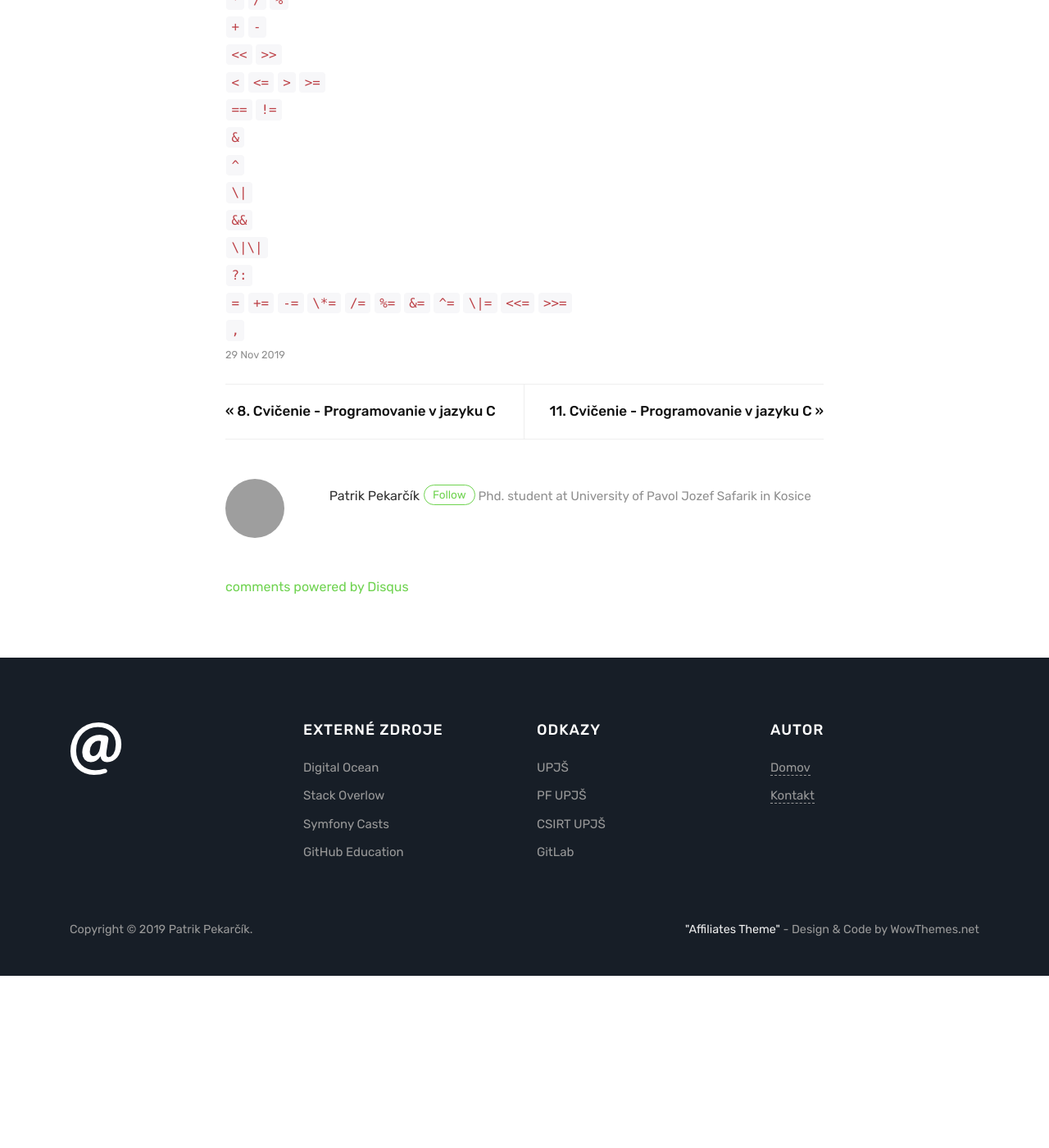
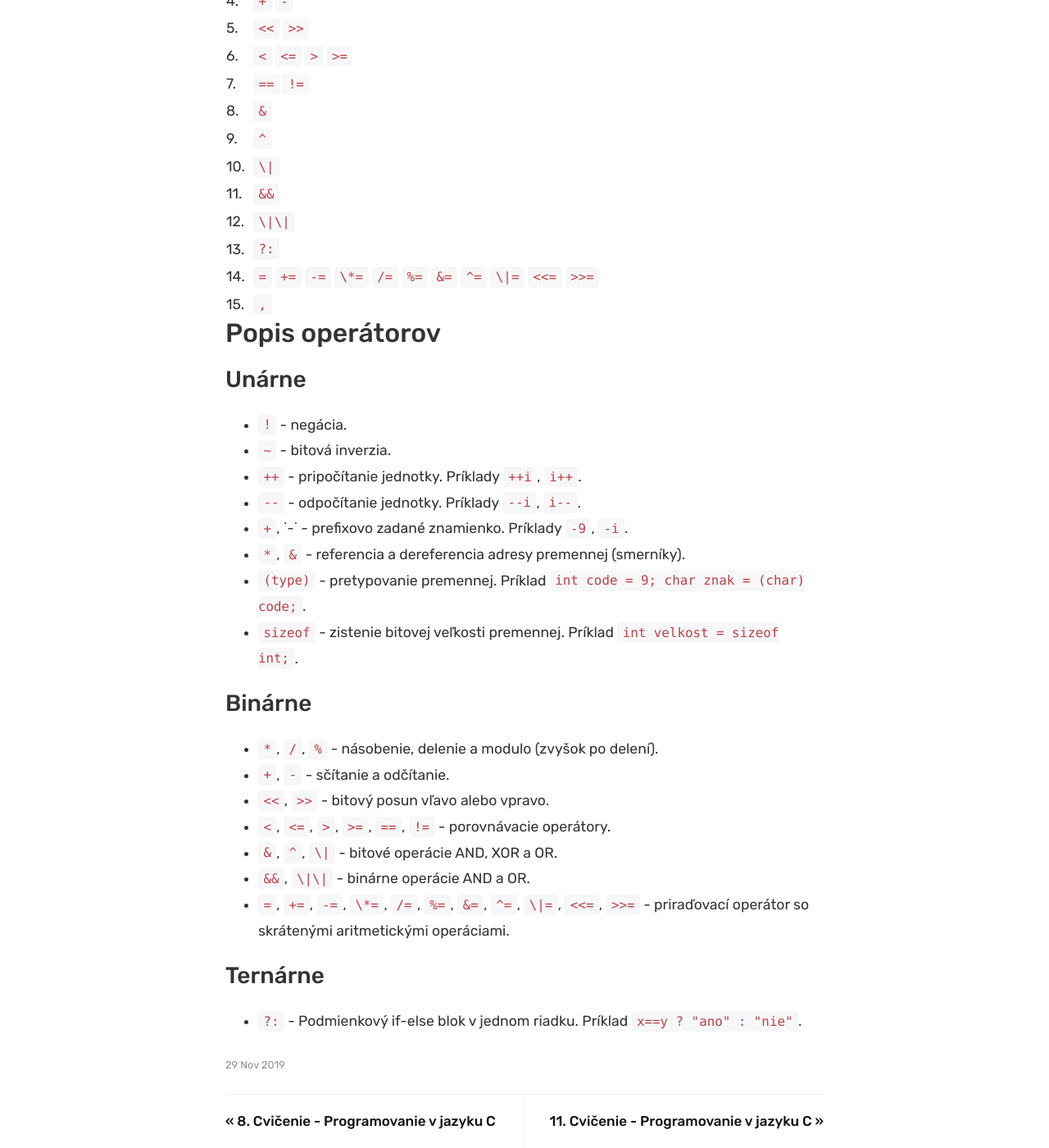
Before and after one commit to ppatrik/ppatrik.github.io, a Jekyll site: the page built from _posts/2019-11-29-JAC-Cvicenie10.md, in a window 1280 px wide and 1400 px high, scrolled down 958 px. Shown: the whole window at 82% size. Built offline with Jekyll 4.4.1, drawn with Linux system fonts in a browser that asks for light colours; comment, search, counter and statistics services are not loaded; before the commit the page ends 2148 px from its top, so only the background shows below that; some of the changed text lies outside the part shown; grey boxes are pictures that could not be loaded.

Commit message:
Update 2019-11-29-JAC-Cvicenie10.md

```diff
--- a/_posts/2019-11-29-JAC-Cvicenie10.md
+++ b/_posts/2019-11-29-JAC-Cvicenie10.md
@@ -6,22 +6,50 @@ image: /assets/images/JAC.jpg
 author: ppatrik
 ---
 
-Na hodine sme sa venovali existujúcim operátorom v c a pokúsili sme sa ich spoločnými silami zoradiť podľa toho v akom poradí sú spracovávané a vytvorili sme nasledujúcu tabuľku.
+Na hodine sme sa venovali existujúcim operátorom v c a pokúsili sme sa ich spoločnými silami zoradiť podľa toho v akom poradí sú spracovávané.
 
-| Operátory       |
-|-----------------|
-| `(` `)` `[` `]` `->` `.`      |
-| `!` `~` `++` `--` `+` `-` `*` `&` `(type)` `sizeof` |
-| `*` `/` `%` |
-| `+` `-` |
-| `<<` `>>` |
-| `<` `<=` `>` `>=` |
-| `==` `!=` |
-| `&` |
-| `^` |
-| `\|` |
-| `&&` |
-| `\|\|` |
-| `?:` |
-| `=` `+=` `-=` `\*=` `/=` `%=` `&=` `^=` `\|=` `<<=` `>>=` |
-| `,` |
+| P.č. | Operátory       |
+|------|-----------------|
+|   1. | `()` `[]` `->` `.`      |
+|   2. | `!` `~` `++` `--` `+` `-` `*` `&` `(type)` `sizeof` |
+|   3. | `*` `/` `%` |
+|   4. | `+` `-` |
+|   5. | `<<` `>>` |
+|   6. | `<` `<=` `>` `>=` |
+|   7. | `==` `!=` |
+|   8. | `&` |
+|   9. | `^` |
+|  10. | `\|` |
+|  11. | `&&` |
+|  12. | `\|\|` |
+|  13. | `?:` |
+|  14. | `=` `+=` `-=` `\*=` `/=` `%=` `&=` `^=` `\|=` `<<=` `>>=` |
+|  15. | `,` |
+
+## Popis operátorov
+
+### Unárne
+
+* `!` - negácia.
+* `~` - bitová inverzia.
+* `++` - pripočítanie jednotky. Príklady `++i`, `i++`.
+* `--` - odpočítanie jednotky. Príklady `--i`, `i--`.
+* `+`, ˙-˙ - prefixovo zadané znamienko. Príklady `-9`, `-i`.
+* `*`, `&` - referencia a dereferencia adresy premennej (smerníky).
+* `(type)` - pretypovanie premennej. Príklad `int code = 9; char znak = (char) code;`.
+* `sizeof` - zistenie bitovej veľkosti premennej. Príklad `int velkost = sizeof int;`.
+
+### Binárne
+
+* `*`, `/`, `%` - násobenie, delenie a modulo (zvyšok po delení).
+* `+`, `-` - sčítanie a odčítanie.
+* `<<`, `>>` - bitový posun vľavo alebo vpravo.
+* `<`, `<=`, `>`, `>=`, `==`, `!=` - porovnávacie operátory.
+* `&`, `^`, `\|` - bitové operácie AND, XOR a OR.
+* `&&`, `\|\|` - binárne operácie AND a OR.
+* `=`, `+=`, `-=`, `\*=`, `/=`, `%=`, `&=`, `^=`, `\|=`, `<<=`, `>>=` - priraďovací operátor so skrátenými aritmetickými operáciami.
+
+
+### Ternárne
+
+* `?:` - Podmienkový if-else blok v jednom riadku. Príklad `x==y ? "ano" : "nie"`.
```
